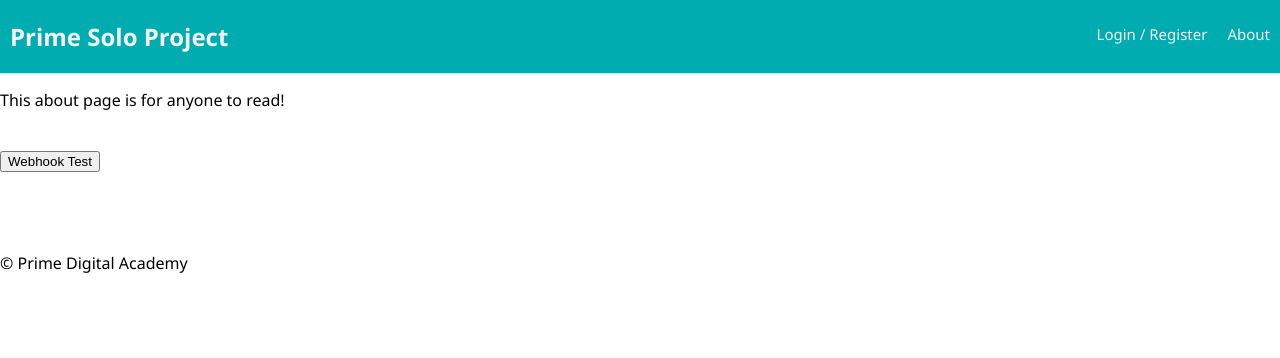
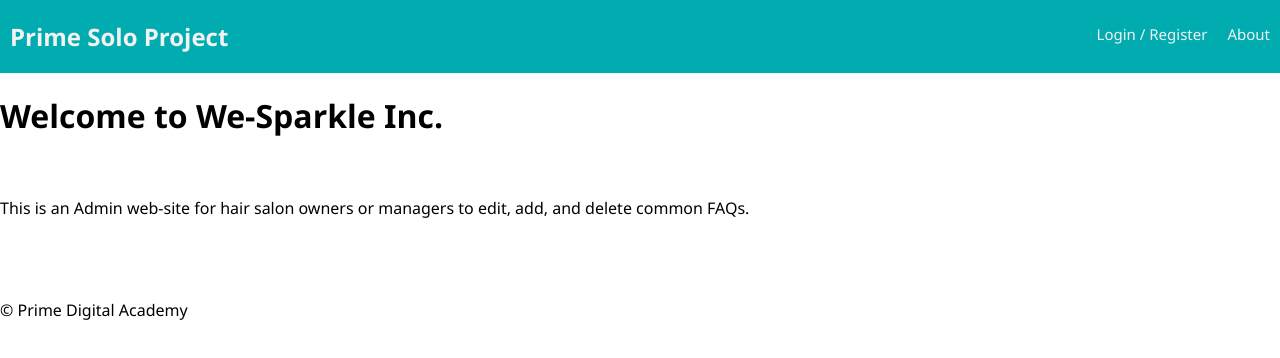
Before and after one commit to tjboyce/we_sparkle, a React (Create React App) app in the folder prime-solo-project-mongo-starter/: page /#/about in a window 1280 px wide. Shown: the top 358 px of the page. Built offline with nearby package versions, Linux system fonts and the light colour scheme; no server answers.

Commit message:
cleaned up about page

```diff
--- a/prime-solo-project-mongo-starter/src/components/AboutPage/AboutPage.js
+++ b/prime-solo-project-mongo-starter/src/components/AboutPage/AboutPage.js
@@ -1,34 +1,37 @@
 import React, { Component } from 'react';
-import { connect } from 'react-redux';
 
 // This is one of our simplest components
 // It doesn't have local state, so it can be a function component.
 // It doesn't dispatch any redux actions or display any part of redux state
 // or even care what the redux state is, so it doesn't need 'connect()'
 
-class AboutPage extends Component{
-
-  handleClick = () => {
-    console.log('Webook button hit.');
-    this.props.dispatch({ type: 'WEBHOOK' });
-  };
+class AboutPage extends Component {
 
   render() {
     return (
-    <div>
       <div>
-        <p>
-          This about page is for anyone to read!
-        </p> <br />
-        <button onClick={this.handleClick}>Webhook Test</button>
+
+        <div>
+          <h1>
+            Welcome to We-Sparkle Inc.
+        </h1>
+        </div>
+
+        <br />
+
+        <div>
+          <p>
+            This is an Admin web-site for hair salon owners or managers to edit, add, and delete common FAQs.
+          </p>
+        </div>
+
+
+
+
+
       </div>
-    </div>
     );
   }
 }
 
-const mapStateToProps = (reduxState) => {
-  return reduxState;
-}
-
-export default connect( mapStateToProps )( AboutPage );
+export default AboutPage;
```
